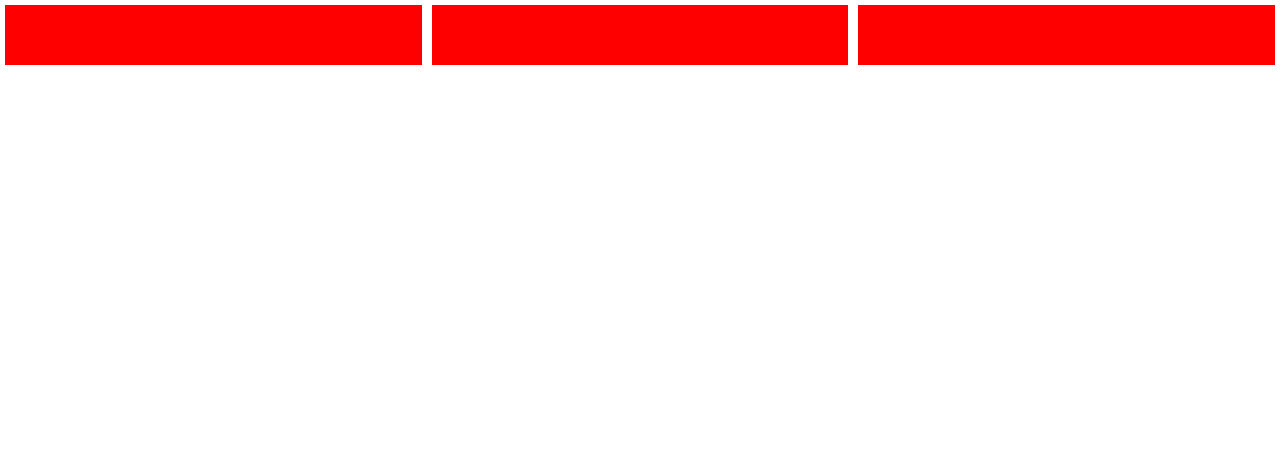
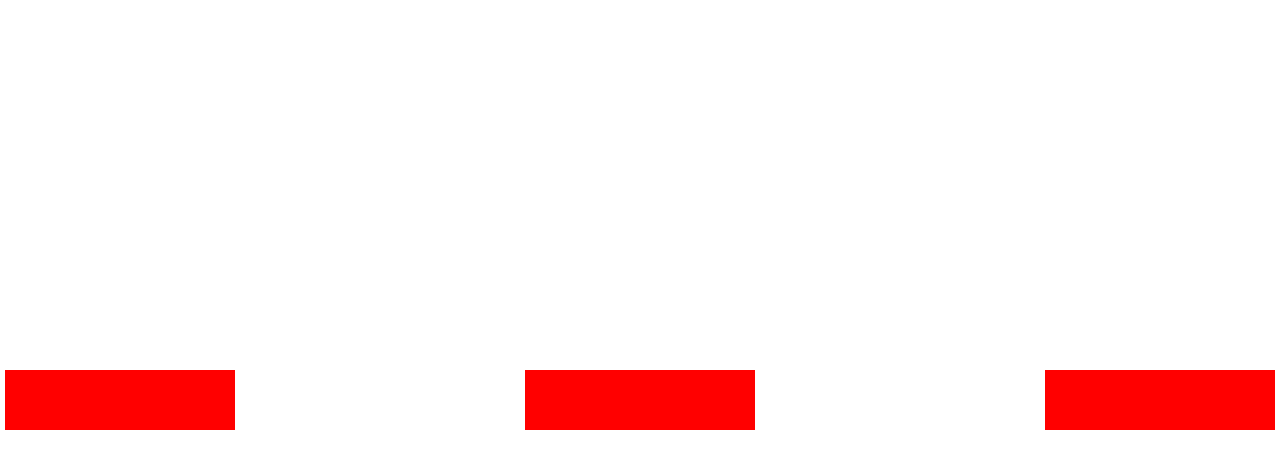
Before and after one commit to brunogoldoni/flex-box, a plain HTML site: page index.html in a window 1280 px wide. Drawn offline with Linux system fonts and the light colour scheme.

Commit message:
config wrap of items

```diff
--- a/styles.css
+++ b/styles.css
@@ -7,12 +7,15 @@ body,
 
 #app {
   display: flex;
+  flex-wrap: wrap;
+  align-items: center;
+  justify-content: space-between;
+  align-content: center;
 }
 
 .box {
   background: #f00;
   height: 60px;
   margin: 5px;
-  width: 60px;
-  flex: 1;
+  width: 230px;
 }
```
